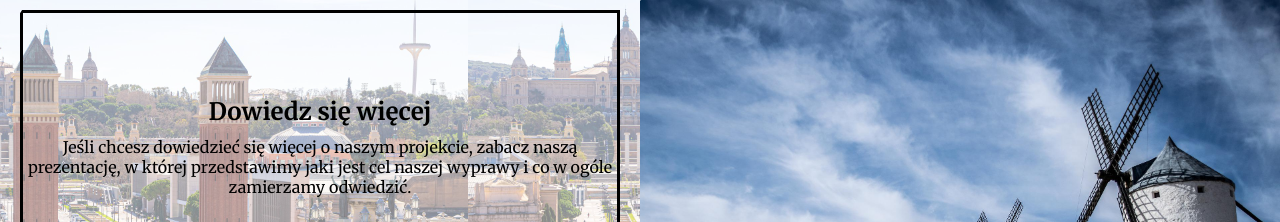
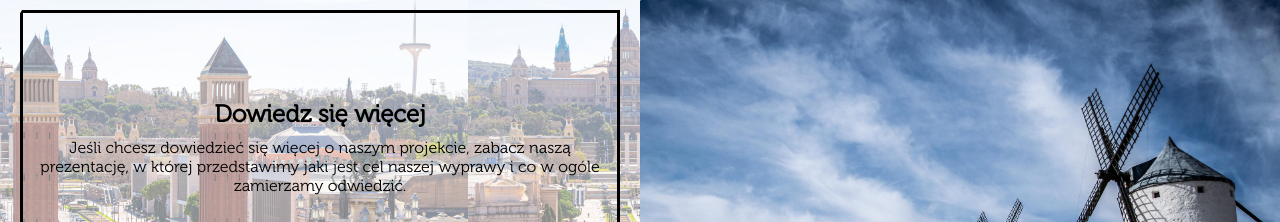
Before and after one commit to KarolKoko/Male-Narody-Wielkiej-Hiszpanii, a plain HTML site: page index.html in a window 1280 px wide. Shown: the top 222 px of the page. Drawn offline with nearby package versions, Linux system fonts and the light colour scheme.

Commit message:
font change

```diff
--- a/sass/main.scss
+++ b/sass/main.scss
@@ -10,9 +10,17 @@ html{
     font-size: 62.5%;
 }
 
+@font-face {
+    font-family: 'Museo';
+    src: local('☺'), url('../font/Museo/300.otf') format('opentype'),
+      url('../font/Museo/300.ttf') format('truetype');
+    font-weight: normal;
+    font-style: normal;
+  }
+
 body{
     font-size: 1.6rem;
-    font-family: 'Merriweather', serif;
+    font-family: 'Museo', serif;
     width: 100%;
     height: 100vh;
 }
```
Also changed, not shown: css/main.css, font/Museo/300.otf (added), font/Museo/300.ttf (added), font/Museo/500-ITALIC.OTF (added), font/Museo/500.otf (added), font/Museo/500.ttf (added), font/Museo/700.otf (added), font/Museo/700.ttf (added), font/Museo/Sans-500.OTF (added), 1 other file.
